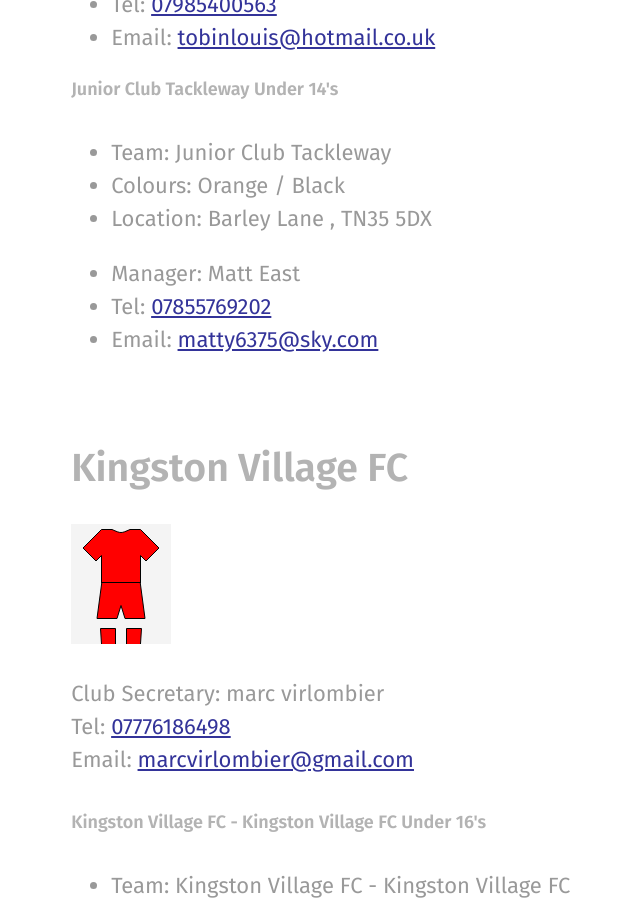
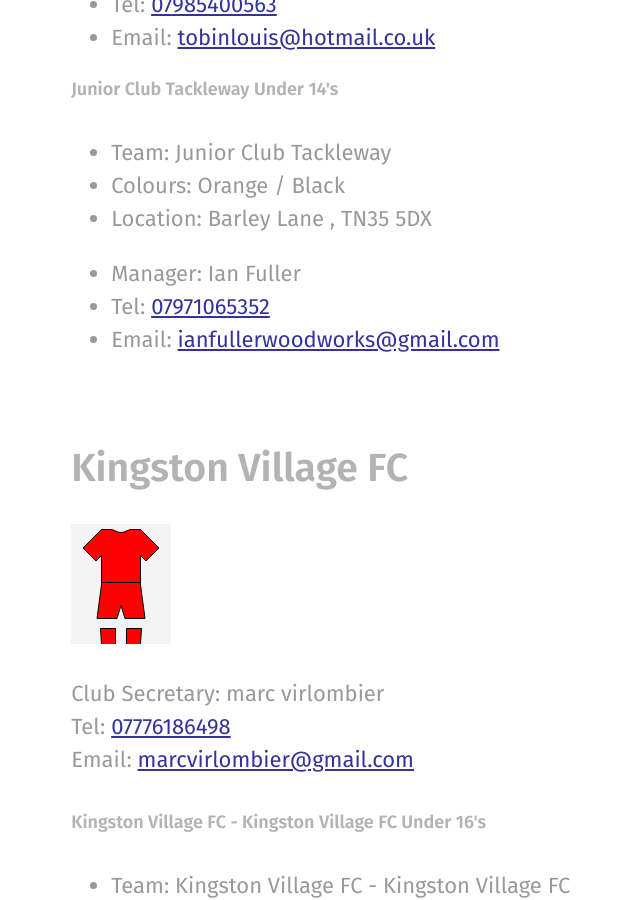
Before and after one commit to rotherleague/Rother, a Jekyll site: the page built from clubs.md, in a window 1280 px wide and 900 px high, scrolled down 35735 px. Shown: the whole window, without its empty margins (366-1006 px from the left). Built offline with Jekyll 4.4.1, drawn with Linux system fonts in a browser that asks for light colours; nearby versions of some CDN libraries.

Commit message:
Update junior_club_tackleway.html

```diff
--- a/_includes/clubs/junior_club_tackleway.html
+++ b/_includes/clubs/junior_club_tackleway.html
@@ -86,14 +80,18 @@ Email: <a href="mailto:tonymcoker@yahoo.co.uk">tonymcoker@yahoo.co.uk</a></p>
       <li>Location: Barley Lane , TN35 5DX</li>
     </ul>
     <ul>
-      <li>Manager: Matt East<br>
+      <li>Manager: Ian Fuller<br>
       </li>
-      <li>Tel: <a href="tel:07855769202">07855769202</a><br>
+      <li>Tel: <a href="tel:07971065352">07971065352</a><br>
       </li>
-      <li>Email: <a href="mailto:matty6375@sky.com">matty6375@sky.com</a><br>
+      <li>Email: <a href="mailto:ianfullerwoodworks@gmail.com">ianfullerwoodworks@gmail.com</a><br>
       </li>
     </ul>
   </div>
 </div>
 
+
+
+
+
 <p>&nbsp;</p>
```
Also changed, not shown: other parts of _includes/clubs/junior_club_tackleway.html (+0 -6 lines).
